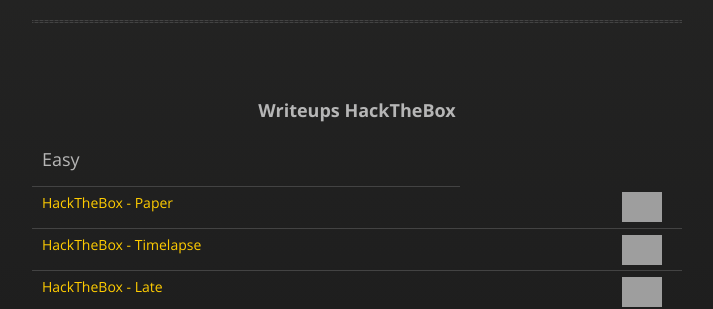
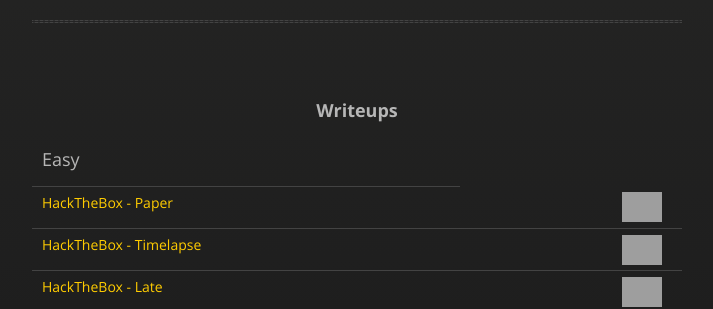
Before and after one commit to henryp911/gg-new.github.io, a Jekyll site: the page index.html, which Jekyll copies as it is, in a window 1280 px wide. Shown: the part 450-759 px from the top of the page, without its empty margins (283-996 px from the left). Built offline with Jekyll 4.4.1, drawn with Linux system fonts in a browser that asks for light colours; grey boxes are pictures that could not be loaded.

Commit message:
Update index.html

```diff
--- a/index.html
+++ b/index.html
@@ -42,7 +42,7 @@
           <hr>
         </div>
 
-<center><p><h3><strong>Writeups HackTheBox</strong></h3></p></center>
+<center><p><h3><strong>Writeups</strong></h3></p></center>
 
 <table>
   <thead>
```
